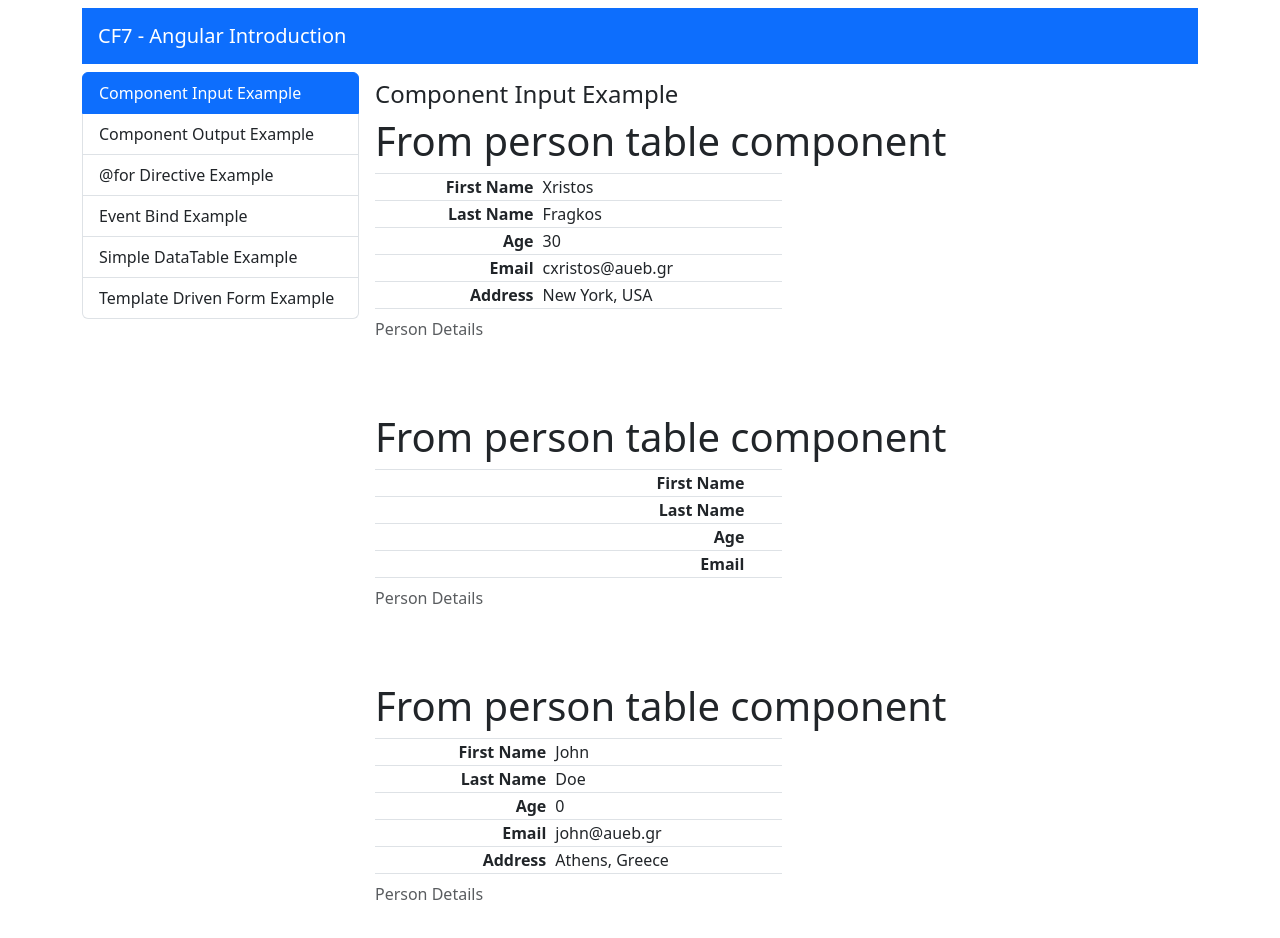
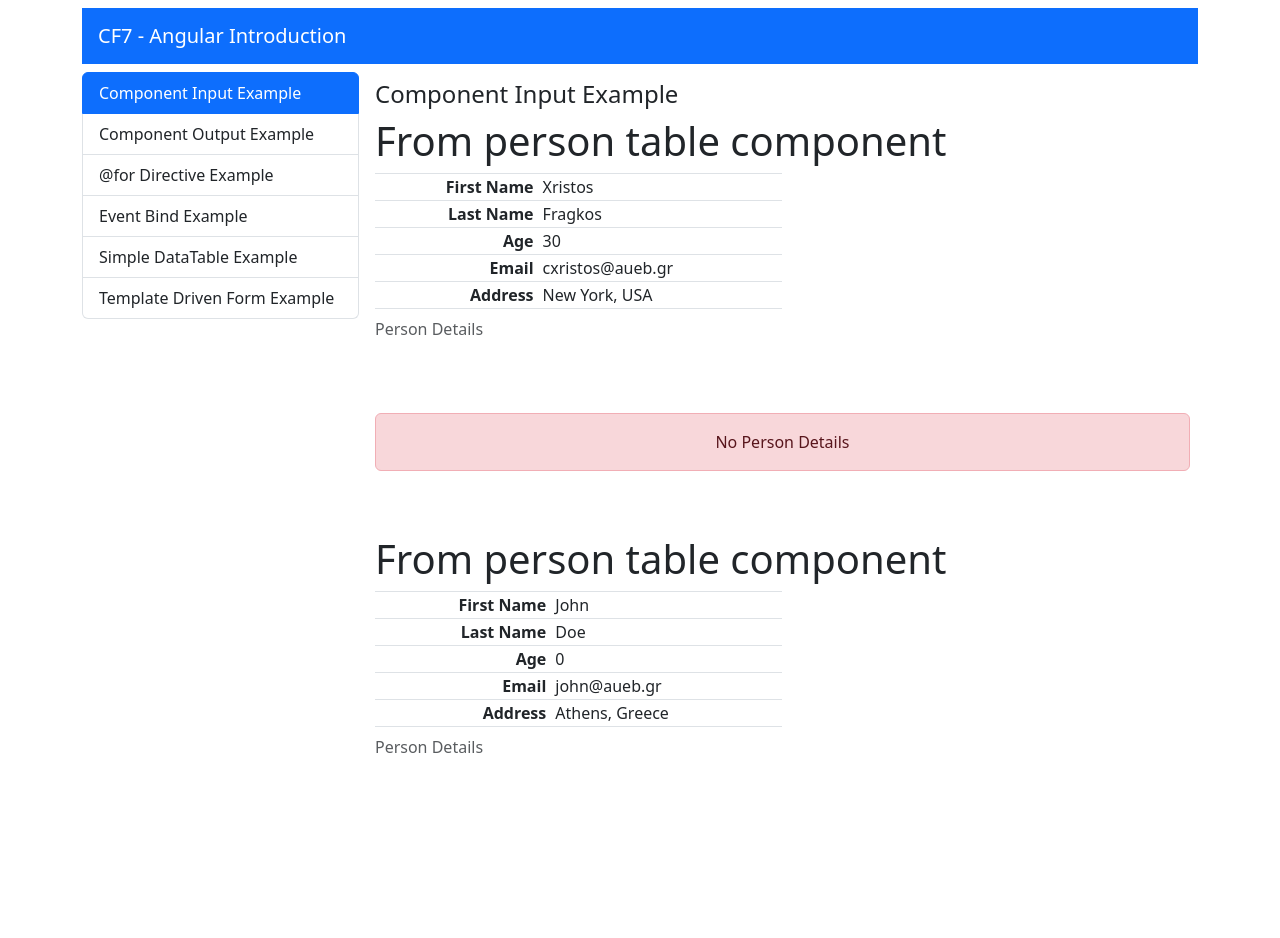
Before and after one commit to STzelas/cf-angular-introduction, an Angular app: page /component-input-example in a window 1280 px wide. After the commit the page ends 808 px from the top, so only its background shows below. Built offline with nearby package versions, Linux system fonts and the light colour scheme.

Commit message:
feat: conditionals added for person table component, and new conditional on address or educational td with truthy - string

```diff
--- a/src/app/components/person-table/person-table.component.html
+++ b/src/app/components/person-table/person-table.component.html
@@ -1,37 +1,47 @@
+@if (!personInput) {
+  <div class="alert alert-danger text-center">No Person Details</div>
+} @else {
   <div>
     <h1>From person table component</h1>
     <table class="table table-bordered w-50">
       <caption>Person Details</caption>
       <tr>
         <td class="fw-semibold text-end">First Name</td>
-      <td class="ps-2">{{personInput?.givenName}}</td>
+        <td class="ps-2">{{personInput.givenName}}</td>
       </tr>
       <tr>
         <td class="fw-semibold text-end">Last Name</td>
-      <td class="ps-2">{{personInput?.surname}}</td>
+        <td class="ps-2">{{personInput.surname}}</td>
       </tr>
       <tr>
         <td class="fw-semibold text-end">Age</td>
-      <td class="ps-2">{{personInput?.age}}</td>
+        <td class="ps-2">{{personInput.age}}</td>
       </tr>
       <tr>
         <td class="fw-semibold text-end">Email</td>
-      <td class="ps-2">{{personInput?.email}}</td>
+        <td class="ps-2">{{personInput.email}}</td>
       </tr>
-    @if (isPerson()) {
+      <!-- @if (isPerson()) {
       <tr>
         <td class="fw-semibold text-end">Address</td>
         <td class="ps-2">{{ addressOrEducation }}</td>
       </tr>
-  }
-  @if (isEPerson()) {
+    } -->
+    <!-- @if (isEPerson()) {
       <tr>
-      <td class="fw-semibold text-end">Education</td>
+        <td class="fw-semibold text-end">"Education</td>
         <td class="ps-2">{{ addressOrEducation }}</td>
       </tr>
-  }
+    } -->
+    <tr>
+      <td class="fw-semibold text-end">{{ (isPerson() && "Address") || "Education"}}</td>
+      <td class="ps-2">{{ addressOrEducation }}</td>
+    </tr>
     </table>
   </div>
+}
+
+
 
 
 <!-- <div>
```
Lines whose indentation alone changed are shown as unchanged.
